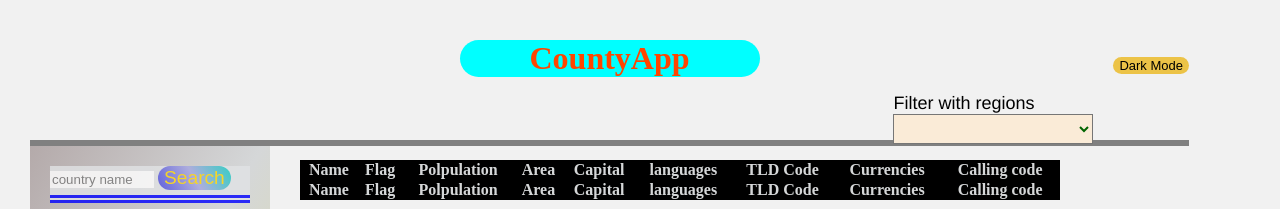
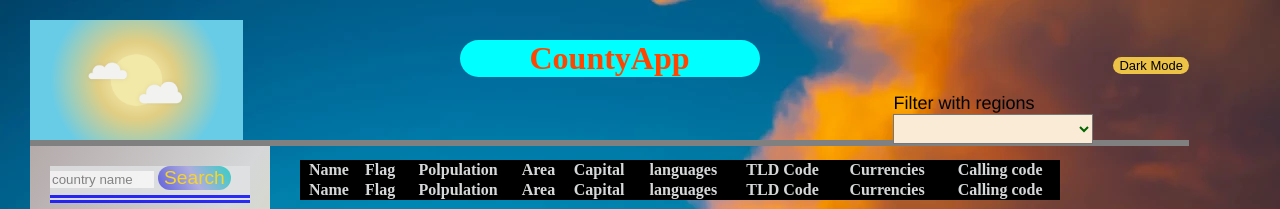
Before and after one commit to Nirvana64/countries_app, a plain HTML site: page index.html in a window 1280 px wide. Shown: the top 209 px of the page. Drawn offline with Linux system fonts and the light colour scheme; no server answers.

Commit message:
edted background images

```diff
--- a/style.css
+++ b/style.css
@@ -1,5 +1,6 @@
 body{
     margin: 20px 30px;
+    background-image: url(image/pic2.jpg);
 }
 .footer{
     position: fixed;
@@ -11,7 +12,7 @@ body{
 }
 .head{
     padding-top: 20px;
-    background-image: url(./images/map.png);
+    background-image: url(image/pic.jpg);
     background-repeat: no-repeat;
     background-size: contain;
     width: 95%;
```
Also changed, not shown: image/pic2.jpg (added).
